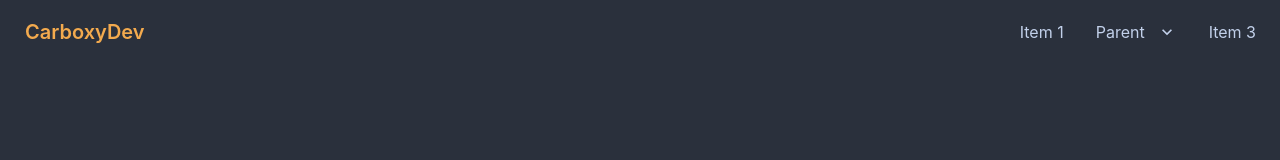
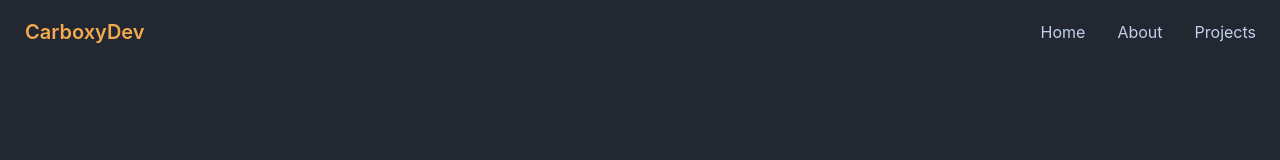
Before and after one commit to CarboxyDev/carboxy.me, a Next.js app: page / in a window 1280 px wide. Shown: the top 160 px of the page. Built offline with nearby package versions, Linux system fonts and the light colour scheme; a web font is replaced by a local one.

Commit message:
Add changes to background and Navbar

```diff
--- a/src/components/Navbar.tsx
+++ b/src/components/Navbar.tsx
@@ -1,38 +1,29 @@
+import Link from "next/link";
+
 const Navbar = () => {
   return (
-    <div className="navbar bg-base-100">
+    <div className="navbar">
       <div className="flex-1">
-        <a className="btn btn-ghost normal-case text-xl text-primary">CarboxyDev</a>
+        <a className="btn btn-ghost normal-case text-xl text-primary">
+          CarboxyDev
+        </a>
       </div>
       <div className="flex-none">
         <ul className="menu menu-horizontal p-0">
           <li>
-            <a>Item 1</a>
-          </li>
-          <li tabIndex={0}>
-            <a>
-              Parent
-              <svg
-                className="fill-current"
-                xmlns="http://www.w3.org/2000/svg"
-                width="20"
-                height="20"
-                viewBox="0 0 24 24"
-              >
-                <path d="M7.41,8.58L12,13.17L16.59,8.58L18,10L12,16L6,10L7.41,8.58Z" />
-              </svg>
-            </a>
-            <ul className="p-2 bg-base-100">
-              <li>
-                <a>Submenu 1</a>
-              </li>
-              <li>
-                <a>Submenu 2</a>
-              </li>
-            </ul>
+            <Link legacyBehavior href="/">
+              Home
+            </Link>
           </li>
           <li>
-            <a>Item 3</a>
+            <Link legacyBehavior href="/about">
+              About
+            </Link>
+          </li>
+          <li>
+            <Link legacyBehavior href="/projects">
+              Projects
+            </Link>
           </li>
         </ul>
       </div>
--- a/src/pages/_document.tsx
+++ b/src/pages/_document.tsx
@@ -17,7 +17,7 @@ const Document: DocumentType = () => {
           rel="stylesheet"
         />
       </Head>
-      <body className="bg-base-100 text-base-content">
+      <body className="bg-base-300 text-base-content">
         <Main />
         <NextScript />
       </body>
--- a/src/pages/index.tsx
+++ b/src/pages/index.tsx
@@ -9,7 +9,9 @@ const Home: NextPage = () => {
         <meta name="description" content="Personal website for CarboxyDev" />
         <link rel="icon" href="/favicon.ico" />
       </Head>
-      <div></div>
+      <main className="min-h-screen">
+
+      </main>
     </>
   );
 };
```
